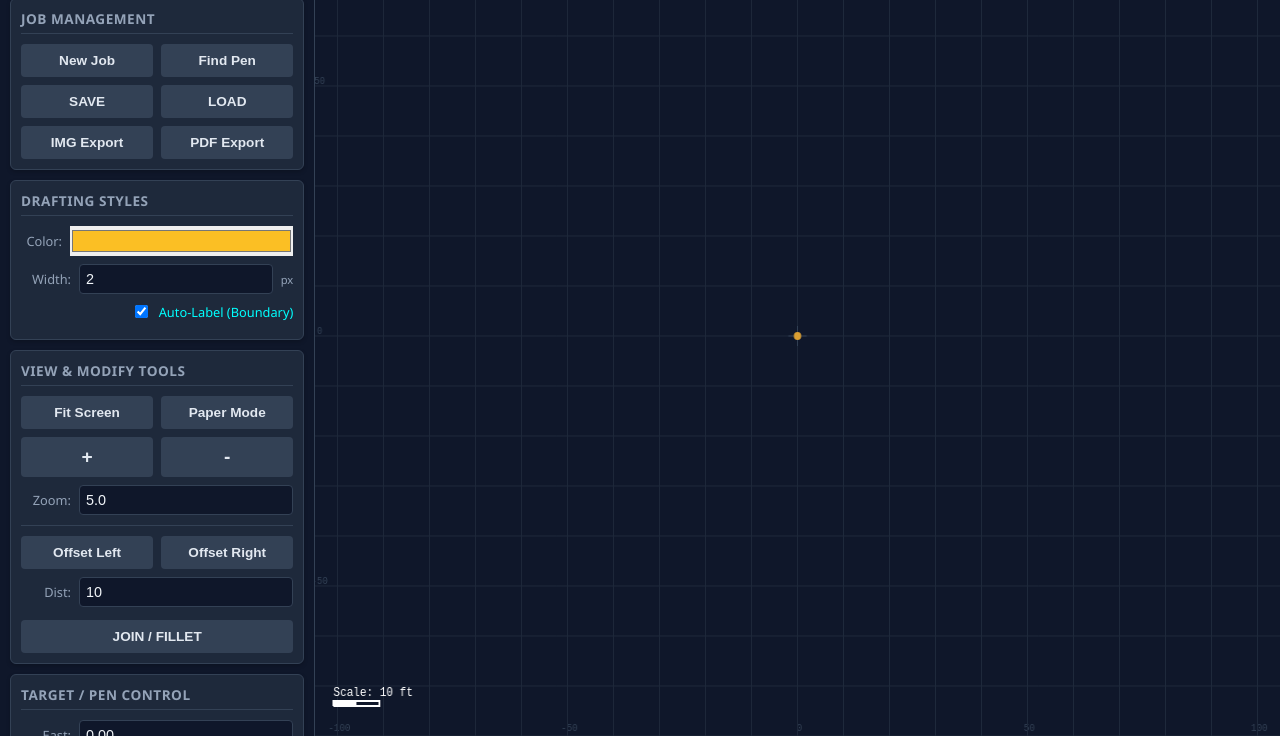
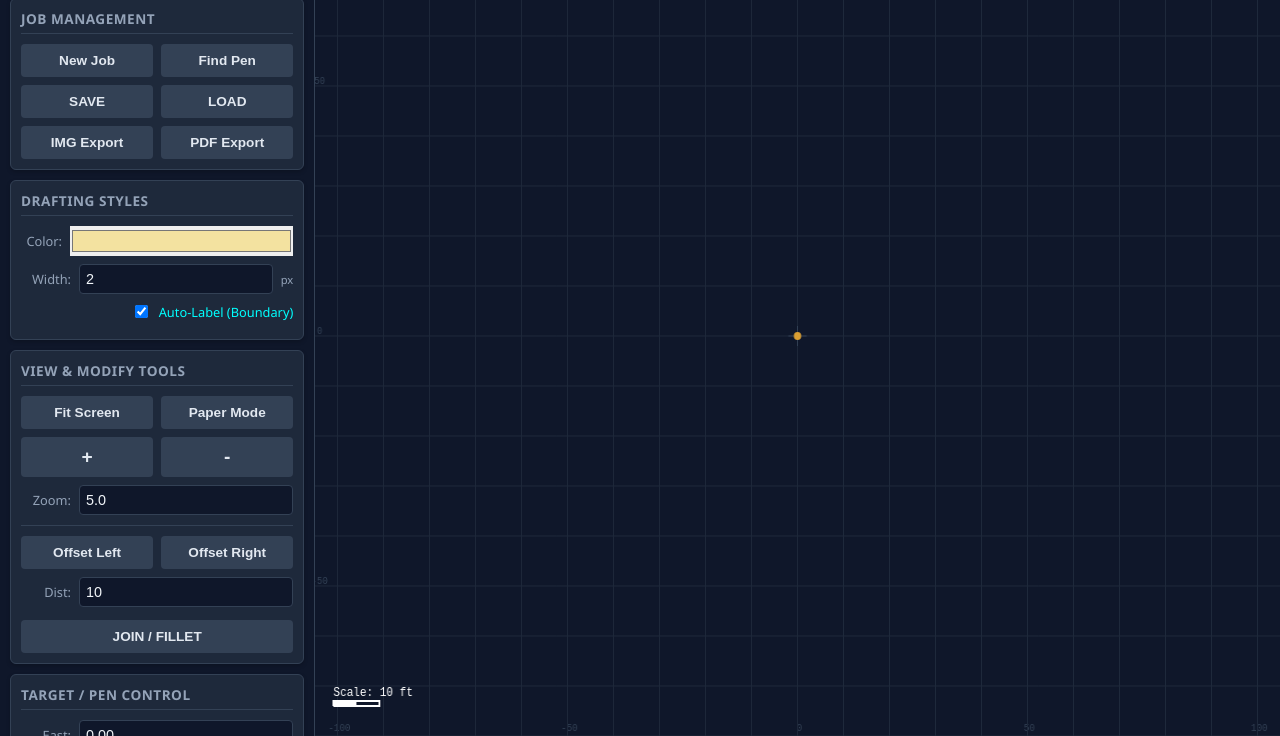
Before and after one commit to isaiah9238/ghArithmaGen, a plain HTML site: page index.html in a window 1280 px wide. Shown: the part 64-800 px from the top of the page. Drawn offline with nearby package versions, Linux system fonts and the light colour scheme.

Commit message:
Update index.html

```diff
--- a/index.html
+++ b/index.html
@@ -36,7 +36,7 @@
         <strong>Drafting Styles</strong>
         <div class="input-group">
             <label class="label-text">Color:</label>
-            <input type="color" id="input-color" value="#fbbf24" style="height:30px; cursor:pointer; padding:0; border:none; width:100%;">
+            <input type="color" id="input-color" value="#f3e2a0" style="height:30px; cursor:pointer; padding:0; border:none; width:100%;">
         </div>
         <div class="input-group">
             <label class="label-text">Width:</label>
```
